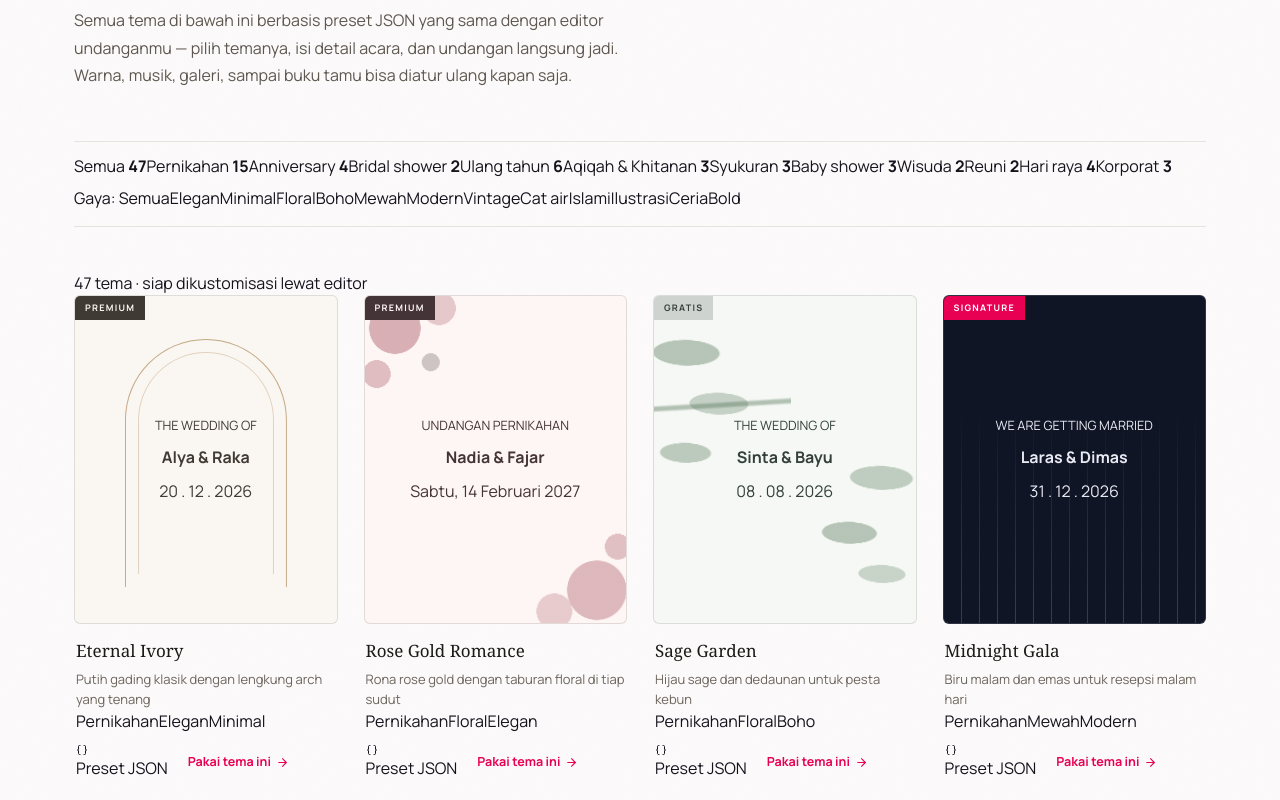
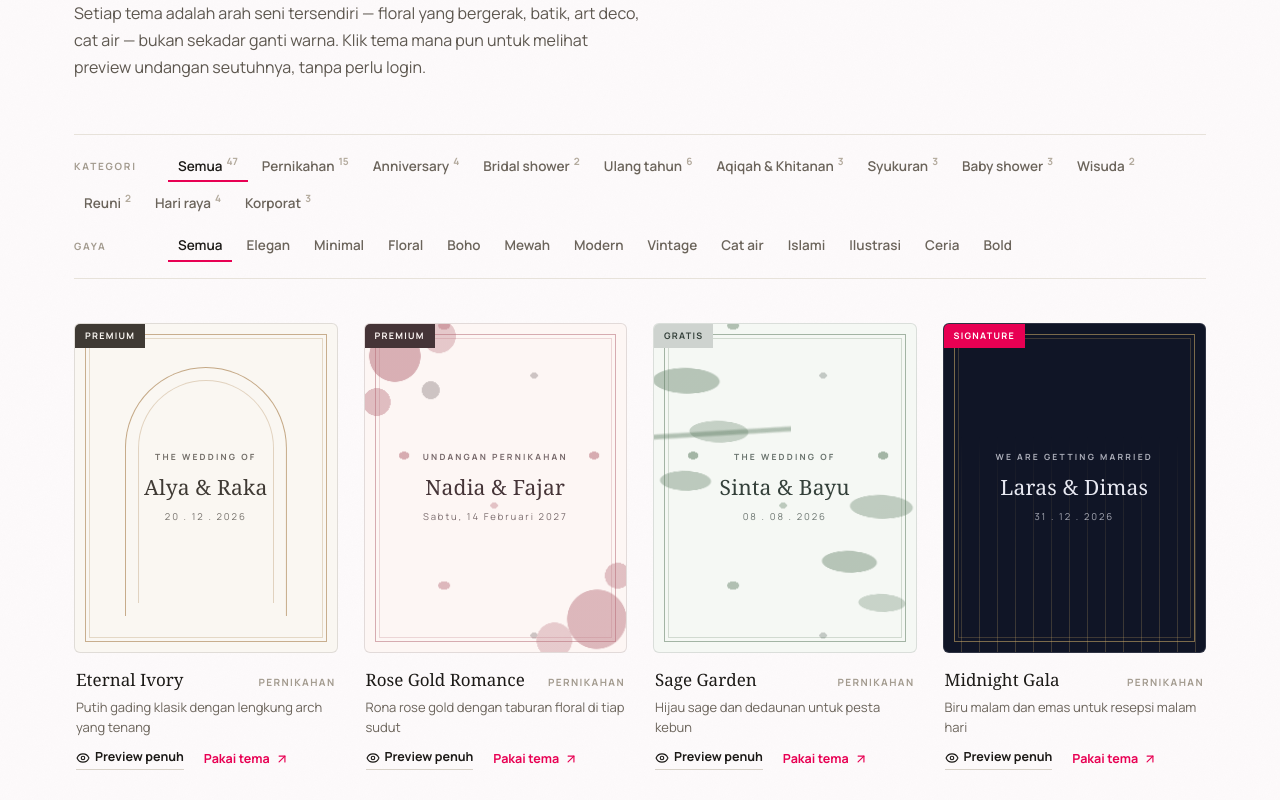
Before and after one commit to faznode/invitesion, a Next.js app: page /templates in a window 1280 px wide. Shown: the part 300-1100 px from the top of the page. Built offline with nearby package versions, Linux system fonts and the light colour scheme; no server answers; a web font is replaced by a local one.

Commit message:
restyle: catalog client — tab editorial + link preview penuh per tema

```diff
--- a/app/templates/catalog-client.tsx
+++ b/app/templates/catalog-client.tsx
@@ -1,10 +1,8 @@
 'use client';
 
+import { useMemo, useState, type CSSProperties } from 'react';
 import Link from 'next/link';
-import { useMemo, useState } from 'react';
-import type { CSSProperties } from 'react';
-import { ArrowRight, Braces } from 'lucide-react';
-import type { Locale } from '@/lib/i18n';
+import { ArrowUpRight, Eye } from 'lucide-react';
 import {
   invitationTemplates,
   templateCategories,
@@ -15,131 +13,188 @@ import {
 } from '@/lib/invitation/templates';
 import styles from './templates.module.css';
 
-const COPY = {
+type Locale = 'id' | 'en';
+
+const COPY: Record<
+  Locale,
+  {
+    kicker: string;
+    lead: string;
+    filterCat: string;
+    filterStyle: string;
+    all: string;
+    preview: string;
+    use: string;
+    empty: string;
+    tiers: Record<'free' | 'premium' | 'signature', string>;
+  }
+> = {
   id: {
-    eyebrow: 'Katalog tema',
-    title: 'Satu tema untuk setiap momen',
-    lead: 'Semua tema di bawah ini berbasis preset JSON yang sama dengan editor undanganmu — pilih temanya, isi detail acara, dan undangan langsung jadi. Warna, musik, galeri, sampai buku tamu bisa diatur ulang kapan saja.',
+    kicker: 'KATALOG TEMA',
+    lead: 'Setiap tema adalah arah seni tersendiri — floral yang bergerak, batik, art deco, cat air — bukan sekadar ganti warna. Klik tema mana pun untuk melihat preview undangan seutuhnya, tanpa perlu login.',
+    filterCat: 'Kategori',
+    filterStyle: 'Gaya',
     all: 'Semua',
-    styleLabel: 'Gaya',
-    countSuffix: 'tema · siap dikustomisasi lewat editor',
-    use: 'Pakai tema ini',
-    jsonReady: 'Preset JSON',
-    categoryAria: 'Filter kategori',
-    styleAria: 'Filter gaya',
-    tier: { free: 'Gratis', premium: 'Premium', signature: 'Signature' },
+    preview: 'Preview penuh',
+    use: 'Pakai tema',
+    empty: 'Belum ada tema untuk kombinasi filter ini — coba longgarkan salah satu filter.',
+    tiers: { free: 'Gratis', premium: 'Premium', signature: 'Signature' },
   },
   en: {
-    eyebrow: 'Template gallery',
-    title: 'A theme for every moment',
-    lead: 'Every theme below is built on the same JSON preset your invitation editor uses — pick one, fill in your event details, and your invitation is live. Colors, music, gallery and guestbook stay fully customizable.',
+    kicker: 'THEME CATALOG',
+    lead: 'Every theme is its own art direction — moving florals, batik, art deco, watercolor — not just a palette swap. Click any theme to preview the full invitation, no login required.',
+    filterCat: 'Category',
+    filterStyle: 'Style',
     all: 'All',
-    styleLabel: 'Style',
-    countSuffix: 'themes · fully customizable in the editor',
-    use: 'Use this theme',
-    jsonReady: 'JSON preset',
-    categoryAria: 'Filter by category',
-    styleAria: 'Filter by style',
-    tier: { free: 'Free', premium: 'Premium', signature: 'Signature' },
+    preview: 'Full preview',
+    use: 'Use theme',
+    empty: 'No themes match this filter combo — try loosening one filter.',
+    tiers: { free: 'Free', premium: 'Premium', signature: 'Signature' },
   },
-} as const;
+};
 
-export default function CatalogClient({ locale }: { locale: Locale }) {
-  const c = COPY[locale];
-  const [category, setCategory] = useState<TemplateCategory | 'all'>('all');
-  const [style, setStyle] = useState<TemplateStyleTag | 'all'>('all');
+export default function CatalogClient({ locale = 'id' }: { locale?: Locale }) {
+  const [cat, setCat] = useState<TemplateCategory | 'all'>('all');
+  const [tag, setTag] = useState<TemplateStyleTag | 'all'>('all');
+  const t = COPY[locale];
+
+  const catCounts = useMemo(() => {
+    const counts = new Map<TemplateCategory, number>();
+    for (const tpl of invitationTemplates) {
+      counts.set(tpl.category, (counts.get(tpl.category) ?? 0) + 1);
+    }
+    return counts;
+  }, []);
 
   const styleTags = useMemo(() => {
     const seen = new Set<TemplateStyleTag>();
-    for (const template of invitationTemplates) for (const tag of template.styleTags) seen.add(tag);
+    for (const tpl of invitationTemplates) {
+      for (const styleTag of tpl.styleTags) seen.add(styleTag);
+    }
     return Array.from(seen);
   }, []);
 
-  const list = useMemo(
+  const shown = useMemo(
     () =>
       invitationTemplates.filter(
-        (template) =>
-          (category === 'all' || template.category === category) &&
-          (style === 'all' || template.styleTags.includes(style)),
+        (tpl) =>
+          (cat === 'all' || tpl.category === cat) &&
+          (tag === 'all' || tpl.styleTags.includes(tag)),
       ),
-    [category, style],
+    [cat, tag],
   );
 
-  const chipClass = (on: boolean) => (on ? `${styles.chip} ${styles.chipOn}` : styles.chip);
-
   return (
-    <main className={styles.page}>
+    <div className={styles.page}>
       <header className={styles.hero}>
-        <span className={styles.eyebrow}>{c.eyebrow}</span>
-        <h1 className={styles.title}>{c.title}</h1>
-        <p className={styles.lead}>{c.lead}</p>
+        <p className={styles.kicker}>
+          {t.kicker} · {invitationTemplates.length} {locale === 'id' ? 'DESAIN' : 'DESIGNS'}
+        </p>
+        <h1 className={styles.title}>
+          {locale === 'id' ? (
+            <>
+              Tema yang <em>hidup</em>, bukan template yang itu-itu saja.
+            </>
+          ) : (
+            <>
+              Themes that feel <em>alive</em>, not cookie-cutter templates.
+            </>
+          )}
+        </h1>
+        <p className={styles.lead}>{t.lead}</p>
       </header>
 
       <div className={styles.filters}>
-        <div className={styles.chipRow} role="group" aria-label={c.categoryAria}>
-          <button type="button" className={chipClass(category === 'all')} onClick={() => setCategory('all')}>
-            {c.all} <b>{invitationTemplates.length}</b>
+        <div className={styles.filterRow}>
+          <span className={styles.filterName}>{t.filterCat}</span>
+          <button
+            type="button"
+            className={cat === 'all' ? `${styles.tab} ${styles.tabOn}` : styles.tab}
+            onClick={() => setCat('all')}
+          >
+            {t.all}
+            <span className={styles.tabCount}>{invitationTemplates.length}</span>
           </button>
-          {templateCategories.map((cat) => (
-            <button key={cat} type="button" className={chipClass(category === cat)} onClick={() => setCategory(cat)}>
-              {templateCategoryLabels[cat][locale]}{' '}
-              <b>{invitationTemplates.filter((template) => template.category === cat).length}</b>
+          {templateCategories.map((category) => (
+            <button
+              key={category}
+              type="button"
+              className={cat === category ? `${styles.tab} ${styles.tabOn}` : styles.tab}
+              onClick={() => setCat(category)}
+            >
+              {templateCategoryLabels[category][locale]}
+              <span className={styles.tabCount}>{catCounts.get(category) ?? 0}</span>
             </button>
           ))}
         </div>
-        <div className={styles.chipRow} role="group" aria-label={c.styleAria}>
-          <button type="button" className={chipClass(style === 'all')} onClick={() => setStyle('all')}>
-            {c.styleLabel}: {c.all}
+        <div className={styles.filterRow}>
+          <span className={styles.filterName}>{t.filterStyle}</span>
+          <button
+            type="button"
+            className={tag === 'all' ? `${styles.tab} ${styles.tabOn}` : styles.tab}
+            onClick={() => setTag('all')}
+          >
+            {t.all}
           </button>
-          {styleTags.map((tag) => (
-            <button key={tag} type="button" className={chipClass(style === tag)} onClick={() => setStyle(tag)}>
-              {templateStyleTagLabels[tag][locale]}
+          {styleTags.map((styleTag) => (
+            <button
+              key={styleTag}
+              type="button"
+              className={tag === styleTag ? `${styles.tab} ${styles.tabOn}` : styles.tab}
+              onClick={() => setTag(styleTag)}
+            >
+              {templateStyleTagLabels[styleTag][locale]}
             </button>
           ))}
         </div>
       </div>
 
-      <p className={styles.count}>
-        {list.length} {c.countSuffix}
-      </p>
-
+      {shown.length > 0 ? (
         <div className={styles.grid}>
-        {list.map((template) => {
+          {shown.map((tpl) => {
             const vars = {
-            '--bg': template.palette.bg,
-            '--ink': template.palette.ink,
-            '--a': template.palette.accent,
-            '--s': template.palette.soft,
+              '--bg': tpl.palette.bg,
+              '--ink': tpl.palette.ink,
+              '--a': tpl.palette.accent,
+              '--s': tpl.palette.soft,
             } as CSSProperties;
             return (
-            <article key={template.slug} className={styles.card}>
-              <div className={styles.cover} data-motif={template.motif} data-font={template.font} style={vars}>
-                <span className={styles.tierBadge} data-tier={template.tier}>
-                  {c.tier[template.tier]}
+              <article key={tpl.slug} className={styles.card}>
+                <Link
+                  href={`/templates/${tpl.slug}`}
+                  className={styles.coverLink}
+                  aria-label={`${t.preview}: ${tpl.name}`}
+                >
+                  <div
+                    className={styles.cover}
+                    style={vars}
+                    data-motif={tpl.motif}
+                    data-font={tpl.font}
+                  >
+                    <span className={styles.tierBadge} data-tier={tpl.tier}>
+                      {t.tiers[tpl.tier]}
                     </span>
+                    <i className={styles.petals} aria-hidden="true" />
+                    <span className={styles.frame} aria-hidden="true" />
                     <div className={styles.coverInner}>
-                  <small>{template.sample.eyebrow}</small>
-                  <strong>{template.sample.names}</strong>
-                  <span>{template.sample.date}</span>
+                      <span className={styles.cEyebrow}>{tpl.sample.eyebrow}</span>
+                      <span className={styles.cNames}>{tpl.sample.names}</span>
+                      <span className={styles.cDate}>{tpl.sample.date}</span>
                     </div>
                   </div>
+                </Link>
                 <div className={styles.cardBody}>
-                <h3 className={styles.cardName}>{template.name}</h3>
-                <p className={styles.cardTagline}>{template.tagline[locale]}</p>
-                <div className={styles.tagRow}>
-                  <span className={styles.catChip}>{templateCategoryLabels[template.category][locale]}</span>
-                  {template.styleTags.map((tag) => (
-                    <span key={tag} className={styles.tag}>
-                      {templateStyleTagLabels[tag][locale]}
-                    </span>
-                  ))}
+                  <div className={styles.cardTop}>
+                    <h3 className={styles.cardName}>{tpl.name}</h3>
+                    <span className={styles.cardCat}>{templateCategoryLabels[tpl.category][locale]}</span>
                   </div>
+                  <p className={styles.cardTagline}>{tpl.tagline[locale]}</p>
                   <div className={styles.cardFoot}>
-                  <span className={styles.jsonChip}>
-                    <Braces size={12} aria-hidden /> {c.jsonReady}
-                  </span>
+                    <Link href={`/templates/${tpl.slug}`} className={styles.previewLink}>
+                      <Eye size={14} aria-hidden="true" /> {t.preview}
+                    </Link>
                     <Link href="/sign-up" className={styles.useLink}>
-                    {c.use} <ArrowRight size={13} aria-hidden />
+                      {t.use} <ArrowUpRight size={14} aria-hidden="true" />
                     </Link>
                   </div>
                 </div>
@@ -147,6 +202,9 @@ export default function CatalogClient({ locale }: { locale: Locale }) {
             );
           })}
         </div>
-    </main>
+      ) : (
+        <p className={styles.empty}>{t.empty}</p>
+      )}
+    </div>
   );
 }
```
Lines whose indentation alone changed are shown as unchanged.
